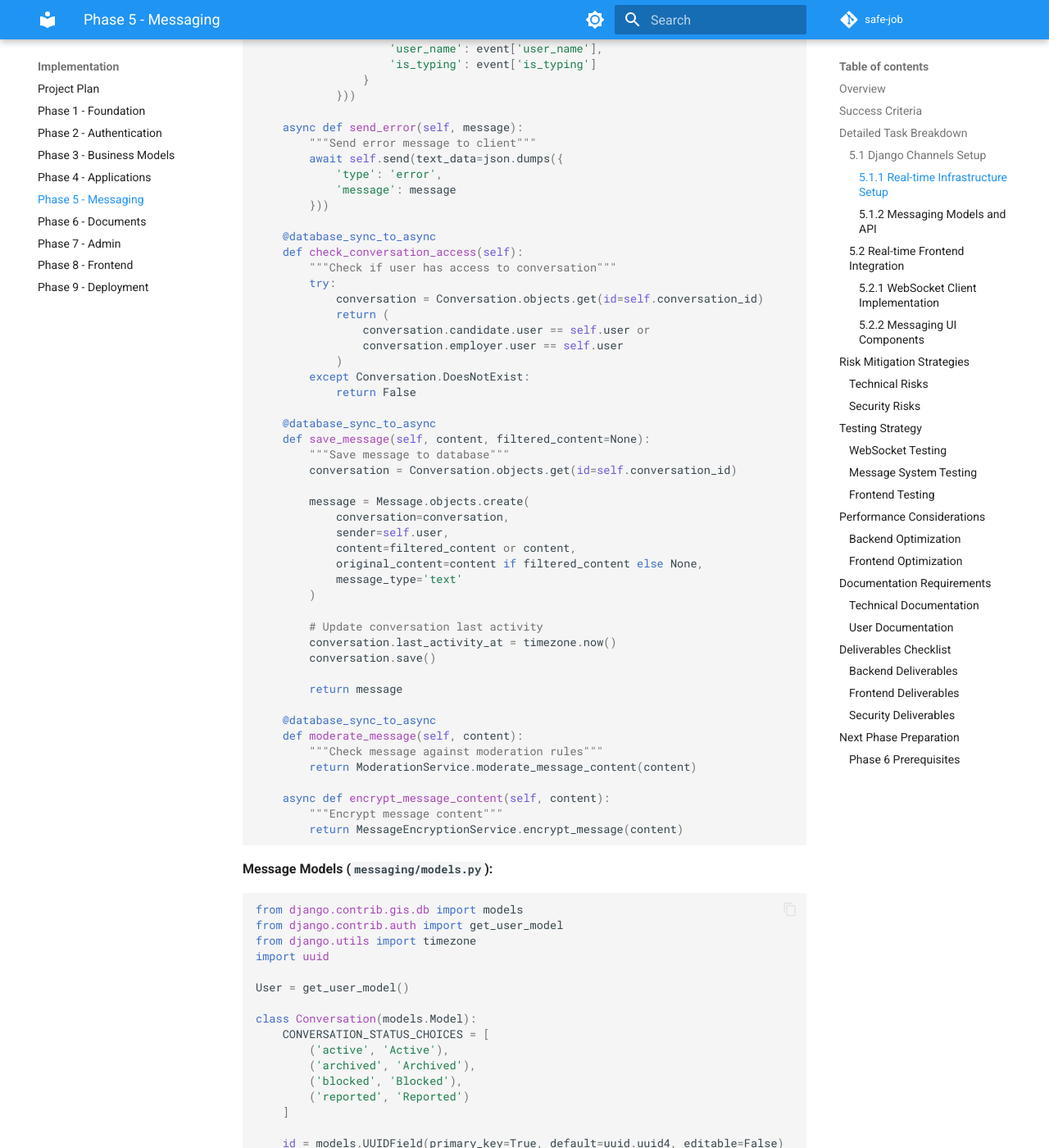
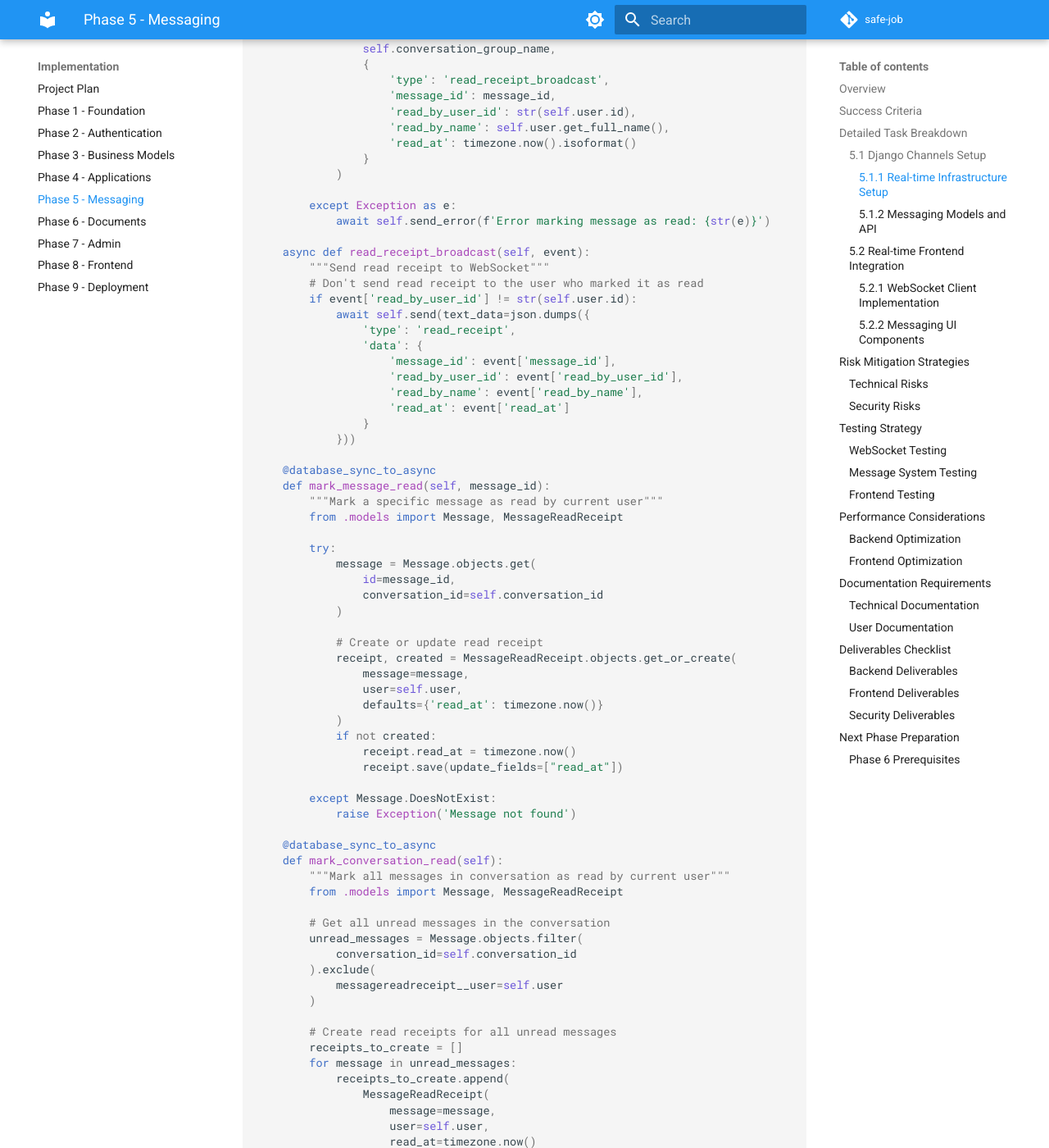
Before and after one commit to bartczak-pa/safe-job, an MkDocs documentation site: the page built from docs/phases/phase-5-messaging-system.md, in a window 1280 px wide and 1400 px high, scrolled down 5499 px. Shown: the whole window at 82% size. Built offline with MkDocs 1.6.1 and Material for MkDocs 9.7.7, drawn with Linux system fonts in a browser that asks for light colours; comment, search, counter and statistics services are not loaded; the version menu is left out; some of the changed text lies outside the part shown.

Commit message:
Fix missing Python imports and runtime errors in documentation (#15)
* fix: resolve missing imports and runtime errors in documentation

- Add missing imports (ValidationError, timezone, timedelta, logging) in phase-6-document-management.md
- Fix incorrect import path from apps.documents to safe_job.documents in phase-7-admin-interface.md
- Fix incorrect iteration over OpenAI categories using .items() method
- Add missing handle_mark_read method implementation in messaging system
- Fix NULL IP address handling with fallback to '0.0.0.0'
- Add missing 'suspended' verification tier permissions in business models

These fixes prevent runtime crashes from NameError and KeyError exceptions
that would occur when the documented code is implemented.

🤖 Generated with [Claude Code](https://claude.ai/code)

Co-Authored-By: Claude <noreply@anthropic.com>

* fix: address CodeRabbit feedback on import and logic issues

- Add missing imports: models.Q and DocumentProcessingService in document management
- Remove unused HttpResponse import from document management
- Remove duplicate Document imports from admin interface
- Fix IP fallback consistency: use 127.0.0.1 instead of 0.0.0.0
- Improve variable naming: use is_flagged instead of flagged for clarity
- Fix read receipt timestamp update to handle subsequent reads properly
- Add suspension workflow to deactivate accounts and pause jobs when suspended
- Make handle_mark_read flexible to handle missing message_id by marking entire conversation as read

Resolves all actionable CodeRabbit feedback for comprehensive runtime error prevention.

🤖 Generated with [Claude Code](https://claude.ai/code)

Co-Authored-By: Claude <noreply@anthropic.com>

---------

Co-authored-by: Claude <noreply@anthropic.com>

```diff
--- a/docs/phases/phase-5-messaging-system.md
+++ b/docs/phases/phase-5-messaging-system.md
@@ -237,6 +237,98 @@ class ChatConsumer(AsyncWebsocketConsumer):
                 'is_typing': is_typing
             }
         )
+
+    async def handle_mark_read(self, data):
+        """Handle marking messages as read"""
+        message_id = data.get('message_id')
+
+        if not message_id:
+            # If no specific message_id, mark all unread messages in conversation as read
+            await self.mark_conversation_read()
+            return
+
+        try:
+            # Mark message as read
+            await self.mark_message_read(message_id)
+
+            # Broadcast read receipt to other participants
+            await self.channel_layer.group_send(
+                self.conversation_group_name,
+                {
+                    'type': 'read_receipt_broadcast',
+                    'message_id': message_id,
+                    'read_by_user_id': str(self.user.id),
+                    'read_by_name': self.user.get_full_name(),
+                    'read_at': timezone.now().isoformat()
+                }
+            )
+
+        except Exception as e:
+            await self.send_error(f'Error marking message as read: {str(e)}')
+
+    async def read_receipt_broadcast(self, event):
+        """Send read receipt to WebSocket"""
+        # Don't send read receipt to the user who marked it as read
+        if event['read_by_user_id'] != str(self.user.id):
+            await self.send(text_data=json.dumps({
+                'type': 'read_receipt',
+                'data': {
+                    'message_id': event['message_id'],
+                    'read_by_user_id': event['read_by_user_id'],
+                    'read_by_name': event['read_by_name'],
+                    'read_at': event['read_at']
+                }
+            }))
+
+    @database_sync_to_async
+    def mark_message_read(self, message_id):
+        """Mark a specific message as read by current user"""
+        from .models import Message, MessageReadReceipt
+
+        try:
+            message = Message.objects.get(
+                id=message_id,
+                conversation_id=self.conversation_id
+            )
+
+            # Create or update read receipt
+            receipt, created = MessageReadReceipt.objects.get_or_create(
+                message=message,
+                user=self.user,
+                defaults={'read_at': timezone.now()}
+            )
+            if not created:
+                receipt.read_at = timezone.now()
+                receipt.save(update_fields=["read_at"])
+
+        except Message.DoesNotExist:
+            raise Exception('Message not found')
+
+    @database_sync_to_async
+    def mark_conversation_read(self):
+        """Mark all messages in conversation as read by current user"""
+        from .models import Message, MessageReadReceipt
+
+        # Get all unread messages in the conversation
+        unread_messages = Message.objects.filter(
+            conversation_id=self.conversation_id
+        ).exclude(
+            messagereadreceipt__user=self.user
+        )
+
+        # Create read receipts for all unread messages
+        receipts_to_create = []
+        for message in unread_messages:
+            receipts_to_create.append(
+                MessageReadReceipt(
+                    message=message,
+                    user=self.user,
+                    read_at=timezone.now()
+                )
+            )
+
+        if receipts_to_create:
+            MessageReadReceipt.objects.bulk_create(receipts_to_create)
 
     async def chat_message_broadcast(self, event):
         """Send message to WebSocket"""
```
Also changed, not shown: docs/phases/phase-3-business-models.md (+30 -0 lines), docs/phases/phase-6-document-management.md (+9 -2 lines), docs/phases/phase-7-admin-interface.md (+3 -4 lines).
